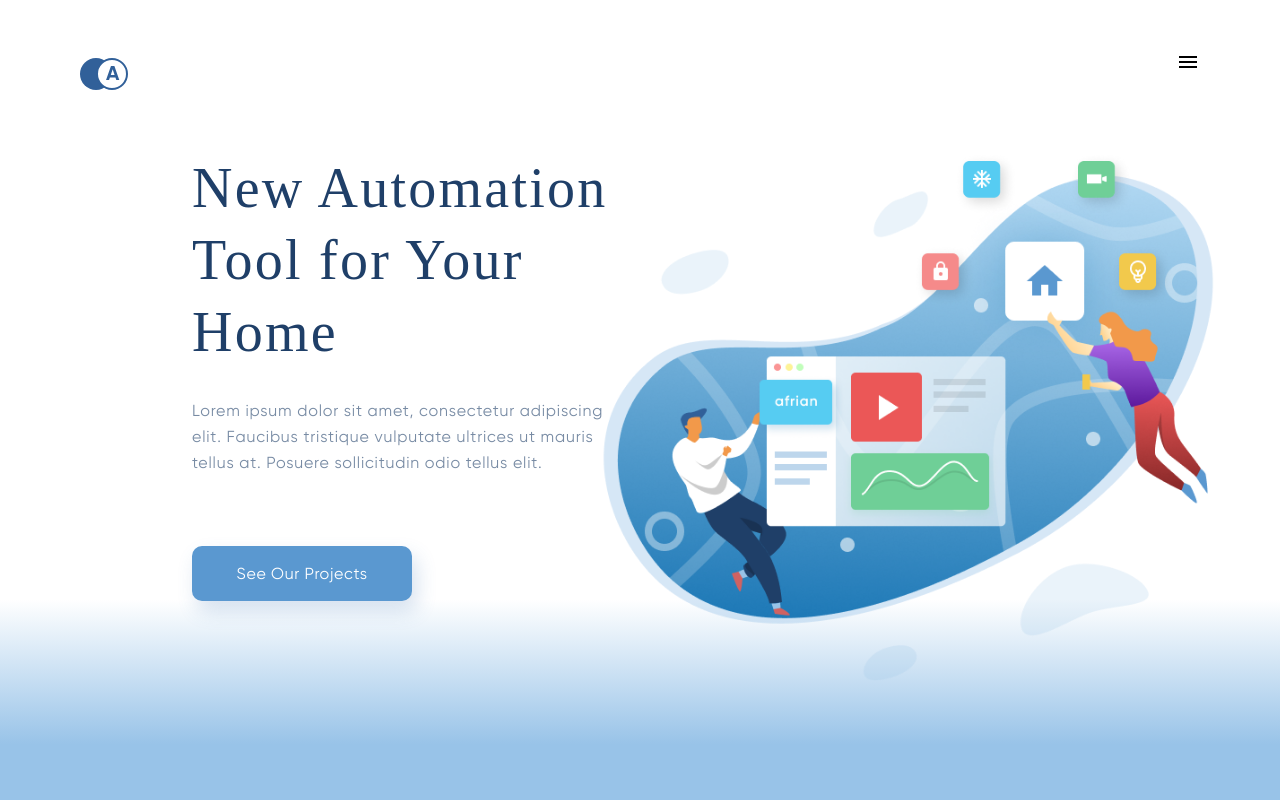
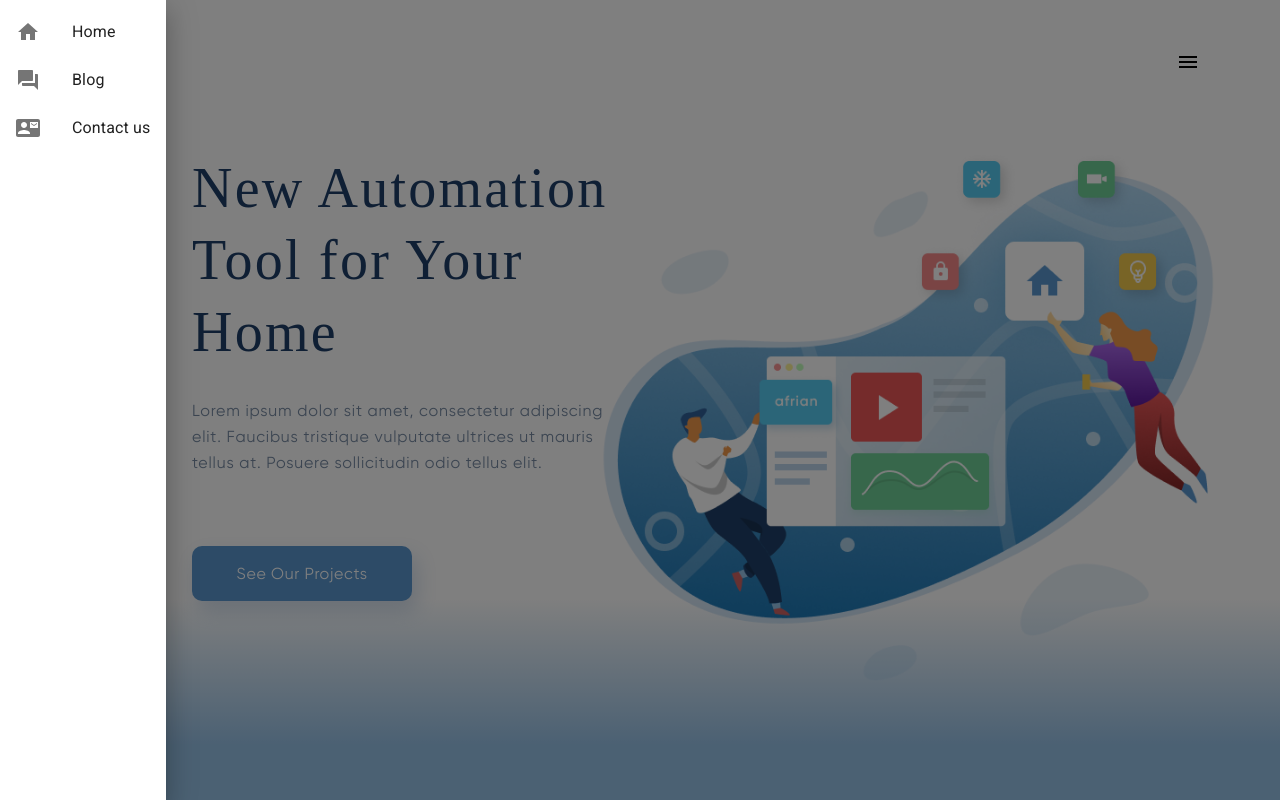
Before and after one commit to MykolaRomaniv/afrianska_landing, a React (Create React App) app: page / in a window 1280 px wide. Both pictures are taken after a click on the icon 1188 px from the left and 62 px from the top of the page. Shown: the top 800 px of the page. Built offline with nearby package versions, Linux system fonts and the light colour scheme.

Commit message:
add menu

```diff
--- a/src/App/components/Toolbar/index.tsx
+++ b/src/App/components/Toolbar/index.tsx
@@ -1,19 +1,67 @@
 import MenuIcon from '@material-ui/icons/Menu'
-import React from 'react'
+import React, { Component } from 'react'
 import { HashLink as Link } from 'react-router-hash-link'
+import Drawer from '@material-ui/core/Drawer'
+import List from '@material-ui/core/List'
+import ListItem from '@material-ui/core/ListItem'
+import ListItemIcon from '@material-ui/core/ListItemIcon'
+import ListItemText from '@material-ui/core/ListItemText'
+import HomeIcon from '@material-ui/icons/Home'
+import ForumIcon from '@material-ui/icons/Forum';
+import ContactMailIcon from '@material-ui/icons/ContactMail';
 
 import logo from '../../../assets/logo.svg'
 import classes from './Toolbar.module.scss'
 
-const HeaderMain = () => {
+class HeaderMain extends Component {
+  state = {
+    opened: false,
+  }
+
+  toggleDrawer = () => {
+    this.setState({
+      opened: !this.state.opened,
+    })
+  }
+
+  render() {
     return (
       <div className={classes.toolbar} id={'start'}>
         <Link to="/#start">
           <img src={logo} alt="" />
         </Link>
-      <MenuIcon className={classes.burgerMenu} />
+        <MenuIcon className={classes.burgerMenu} onClick={this.toggleDrawer} />
+        <Drawer open={this.state.opened} onClose={this.toggleDrawer}>
+          <List>
+            <Link to="/#start" onClick={this.toggleDrawer}>
+              <ListItem button>
+                <ListItemIcon>
+                  <HomeIcon />
+                </ListItemIcon>
+                <ListItemText primary={'Home'} />
+              </ListItem>
+            </Link>
+            <Link to="/blog#start" onClick={this.toggleDrawer}>
+              <ListItem button>
+                <ListItemIcon>
+                  <ForumIcon />
+                </ListItemIcon>
+                <ListItemText primary={'Blog'} />
+              </ListItem>
+            </Link>
+            <Link to="/contact-us#start" onClick={this.toggleDrawer}>
+              <ListItem button>
+                <ListItemIcon>
+                  <ContactMailIcon />
+                </ListItemIcon>
+                <ListItemText primary={'Contact us'} />
+              </ListItem>
+            </Link>
+          </List>
+        </Drawer>
       </div>
     )
   }
+}
 
 export default HeaderMain
```
Lines whose indentation alone changed are shown as unchanged.
